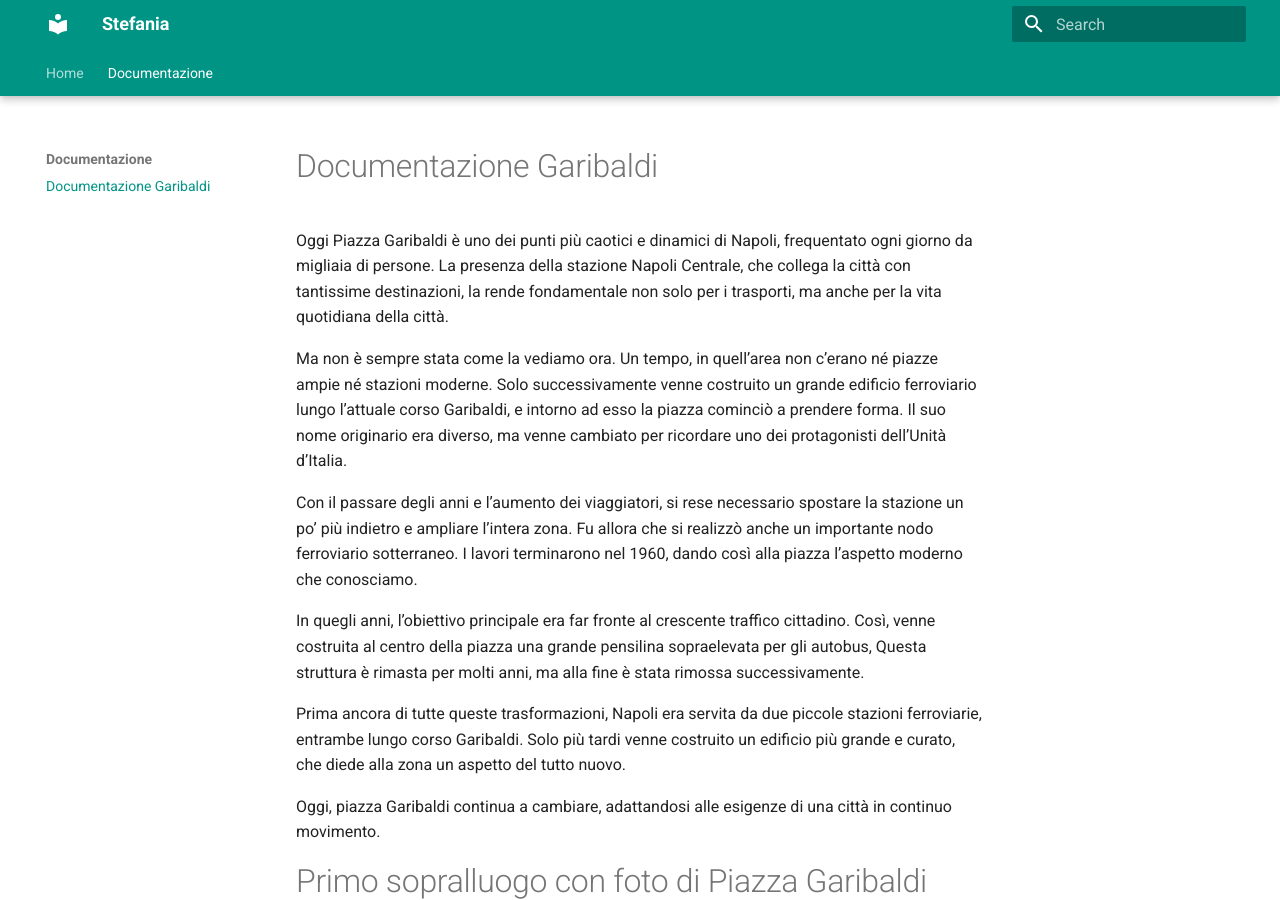
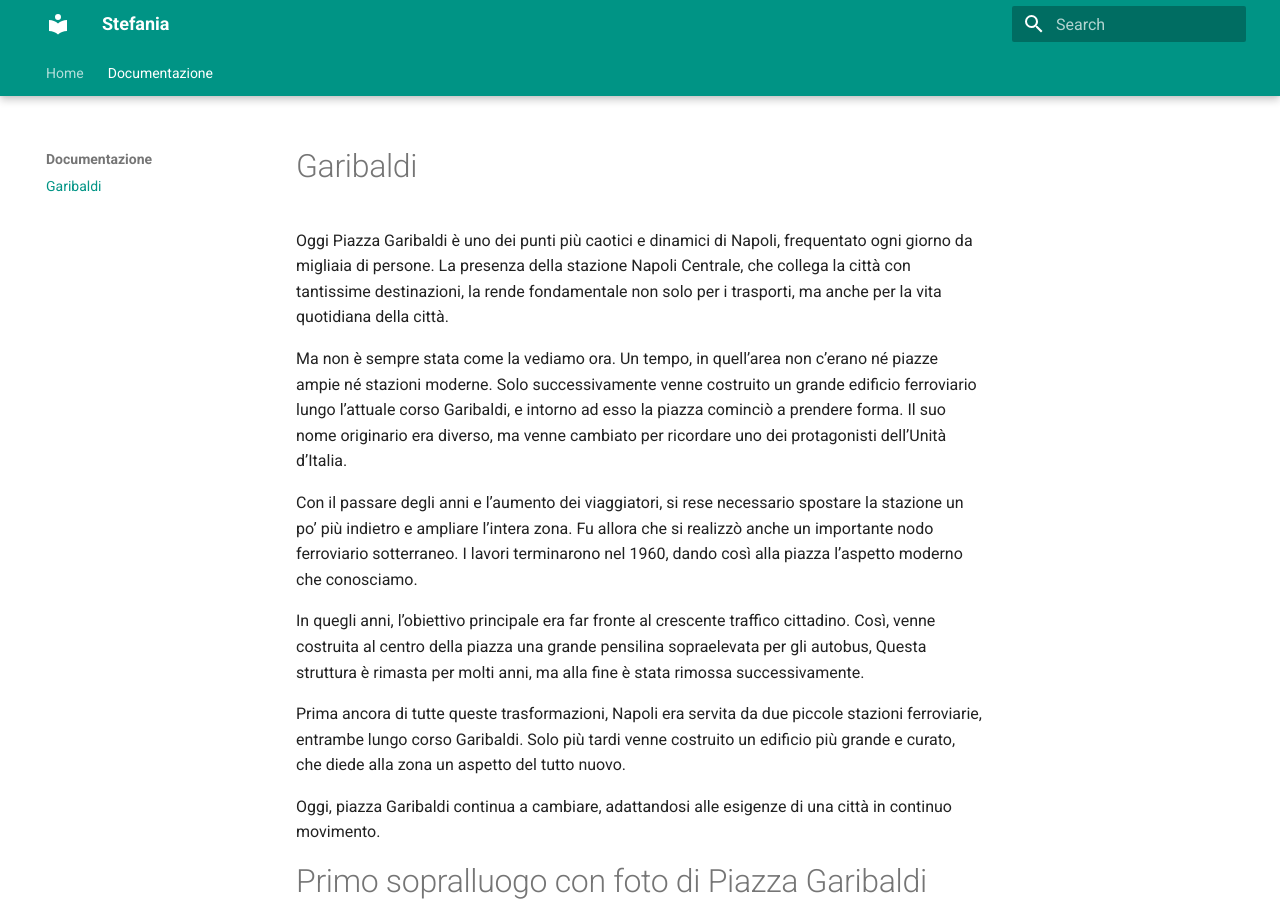
Before and after one commit to stefaniadecicco/Documentazioni, an MkDocs documentation site: the page built from docs/docum/Garibaldi/Garibaldi.md, in a window 1280 px wide and 900 px high. Built offline with MkDocs 1.6.1 and Material for MkDocs 9.7.7, drawn with Linux system fonts in a browser that asks for light colours.

Commit message:
modifiche fatte al sito

```diff
--- a/docs/docum/Garibaldi/Garibaldi.md
+++ b/docs/docum/Garibaldi/Garibaldi.md
@@ -1,4 +1,4 @@
-# Documentazione Garibaldi
+# Garibaldi
 Oggi Piazza Garibaldi è uno dei punti più caotici e dinamici di Napoli, frequentato ogni giorno da migliaia di persone. La presenza della stazione Napoli Centrale, che collega la città con tantissime destinazioni, la rende fondamentale non solo per i trasporti, ma anche per la vita quotidiana della città.
 
 Ma non è sempre stata come la vediamo ora. Un tempo, in quell’area non c’erano né piazze ampie né stazioni moderne. Solo successivamente venne costruito un grande edificio ferroviario lungo l’attuale corso Garibaldi, e intorno ad esso la piazza cominciò a prendere forma. Il suo nome originario era diverso, ma venne cambiato per ricordare uno dei protagonisti dell’Unità d’Italia.
```
